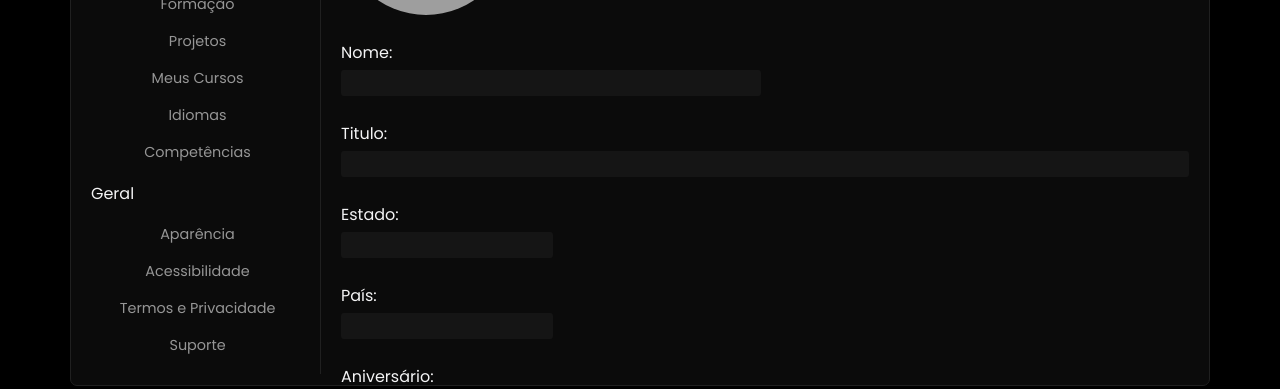
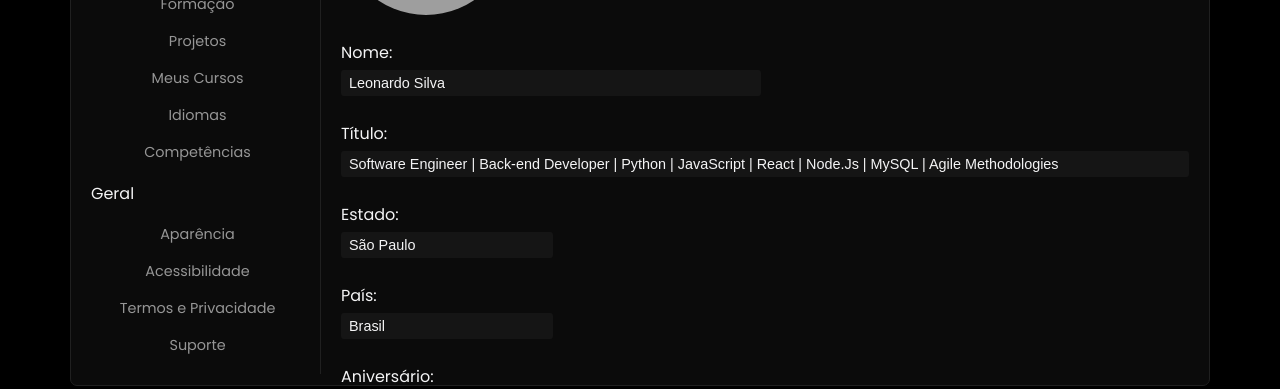
Before and after one commit to Gs-FIAP-eloy/Gs-Front-Web, a React (Vite) app: page /settings/about in a window 1280 px wide. Shown: the part 350-739 px from the top of the page. Built offline with nearby package versions, Linux system fonts and the light colour scheme; sample sign-in values are in the browser's storage; grey boxes are pictures that could not be loaded.

Commit message:
a- trazendo dados do json do usuario logado para page settings/introduction

```diff
--- a/src/components/ui/Introduction.jsx
+++ b/src/components/ui/Introduction.jsx
@@ -1,50 +1,104 @@
-import HeaderContentSettings from "./HeaderContentSettings"
+import { useEffect, useState } from "react";
+import HeaderContentSettings from "./HeaderContentSettings";
 
 const Introduction = () => {
+  const [userData, setUserData] = useState(null);
+
+  useEffect(() => {
+    const user = localStorage.getItem("eloy_user");
+    if (!user) return;
+
+    const usuarioLogado = JSON.parse(user);
+
+    fetch("/db/users.json")
+      .then(res => res.json())
+      .then(data => {
+        if (Array.isArray(data)) {
+          const info = data.find(u => u.id === usuarioLogado.id);
+          if (info) setUserData(info);
+        }
+      })
+      .catch(err => console.error("Erro ao carregar JSON:", err));
+  }, []);
+
+  if (!userData) return null;
+
+  const fotoSrc =
+    userData.foto && userData.foto.trim() !== ""
+      ? userData.foto
+      : "/assets/img/img-profile-default.png";
+
   return (
     <section className="ctn-introduction">
-      <HeaderContentSettings title='introdução' />
+      <HeaderContentSettings title="introdução" />
+
       <section className="content-change">
         <section className="change-img-profile">
-          <img src="https://avatars.githubusercontent.com/u/182553526?v=4" />
+          <img src={fotoSrc} alt="Foto do usuário" />
+
           <div>
             <button>Trocar foto</button>
-            <p>Arraste ou selecione uma imagem para definir sua foto de perfil.
+            <p>
+              Arraste ou selecione uma imagem para definir sua foto de perfil.
               Para garantir a melhor qualidade visual, utilize uma imagem quadrada com resolução recomendada de 250×250 pixels.
               O tamanho máximo permitido para upload é de 20 MB e formatos comuns, como JPG e PNG, são aceitos.
             </p>
           </div>
         </section>
+
         <section className="ctn-change-settings">
 
           <article className="change-name">
             <label>Nome:</label>
-            <input type="text" maxLength={50} />
+            <input
+              type="text"
+              maxLength={50}
+              value={userData.nome}
+              readOnly
+            />
           </article>
 
           <article className="change-title">
-            <label>Titulo:</label>
-            <input type="text" maxLength={103} />
+            <label>Título:</label>
+            <input
+              type="text"
+              maxLength={103}
+              value={userData.titulo}
+              readOnly
+            />
           </article>
 
           <article className="change-state">
             <label>Estado:</label>
-            <input type="text" />
+            <input
+              type="text"
+              value={userData.estado}
+              readOnly
+            />
           </article>
 
           <article className="change-country">
             <label>País:</label>
-            <input type="text" />
+            <input
+              type="text"
+              value={userData.pais}
+              readOnly
+            />
           </article>
 
           <article className="change-birthday">
             <label>Aniversário:</label>
-            <input type="date" />
+            <input
+              type="date"
+              value={userData.aniversario}
+              readOnly
+            />
           </article>
+
         </section>
       </section>
     </section>
-  )
-}
+  );
+};
 
-export default Introduction
+export default Introduction;
```
